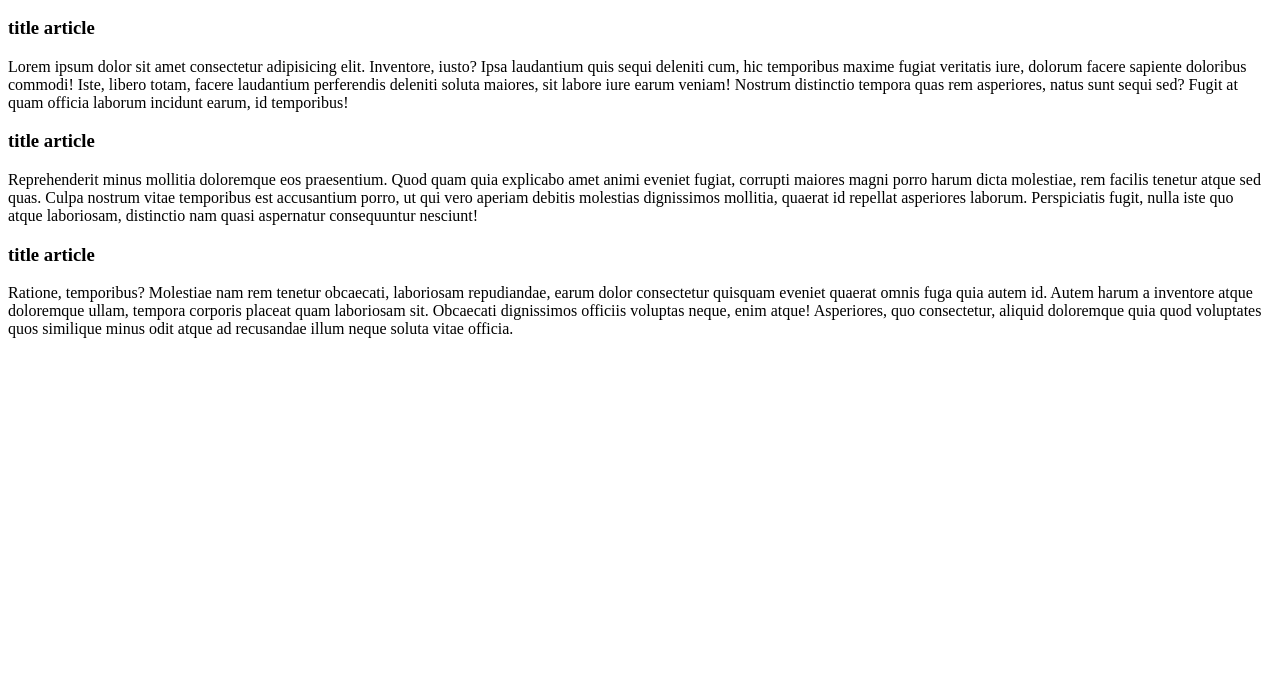
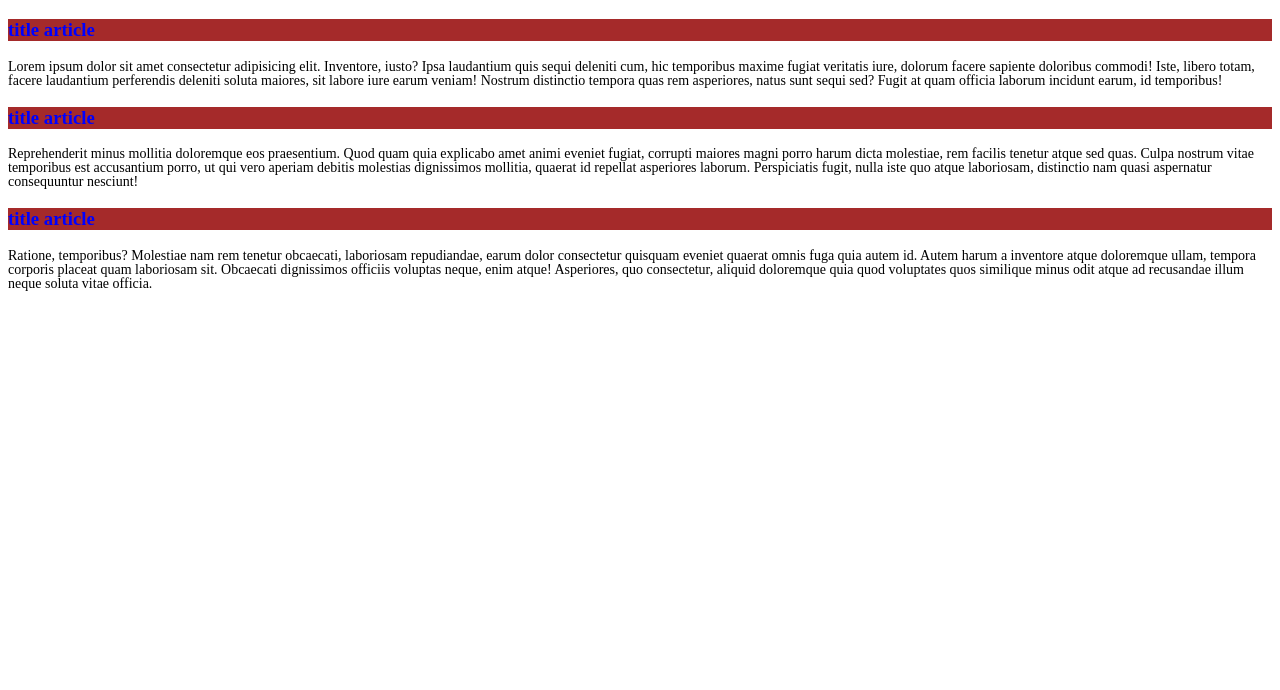
Before and after one commit to RomanNezhizhim/Test-project1, a plain HTML site: page 04proj_css/index.html in a window 1280 px wide. Shown: the part 110-800 px from the top of the page. Drawn offline with Linux system fonts and the light colour scheme.

Commit message:
add stule

```diff
--- a/04proj_css/assets/css/style.css
+++ b/04proj_css/assets/css/style.css
@@ -1,3 +1,12 @@
 .main-heading{
   color: blueviolet;
+  font-size: 28px;
 }
+.heading-art{
+  color: blue;
+  background-color: brown;
+}
+p{
+  font-size: 14px;
+  line-height: 1em;
+}
```
